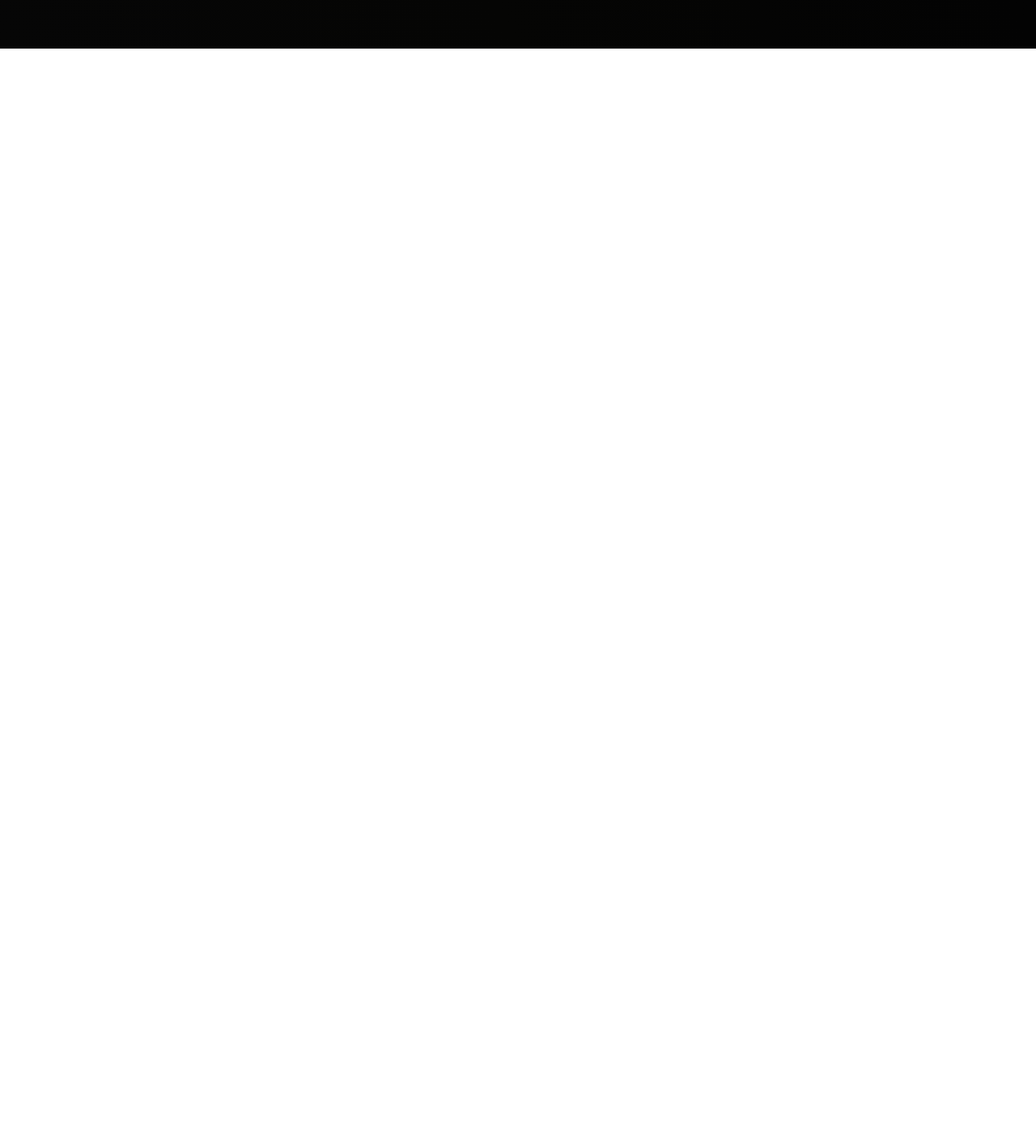
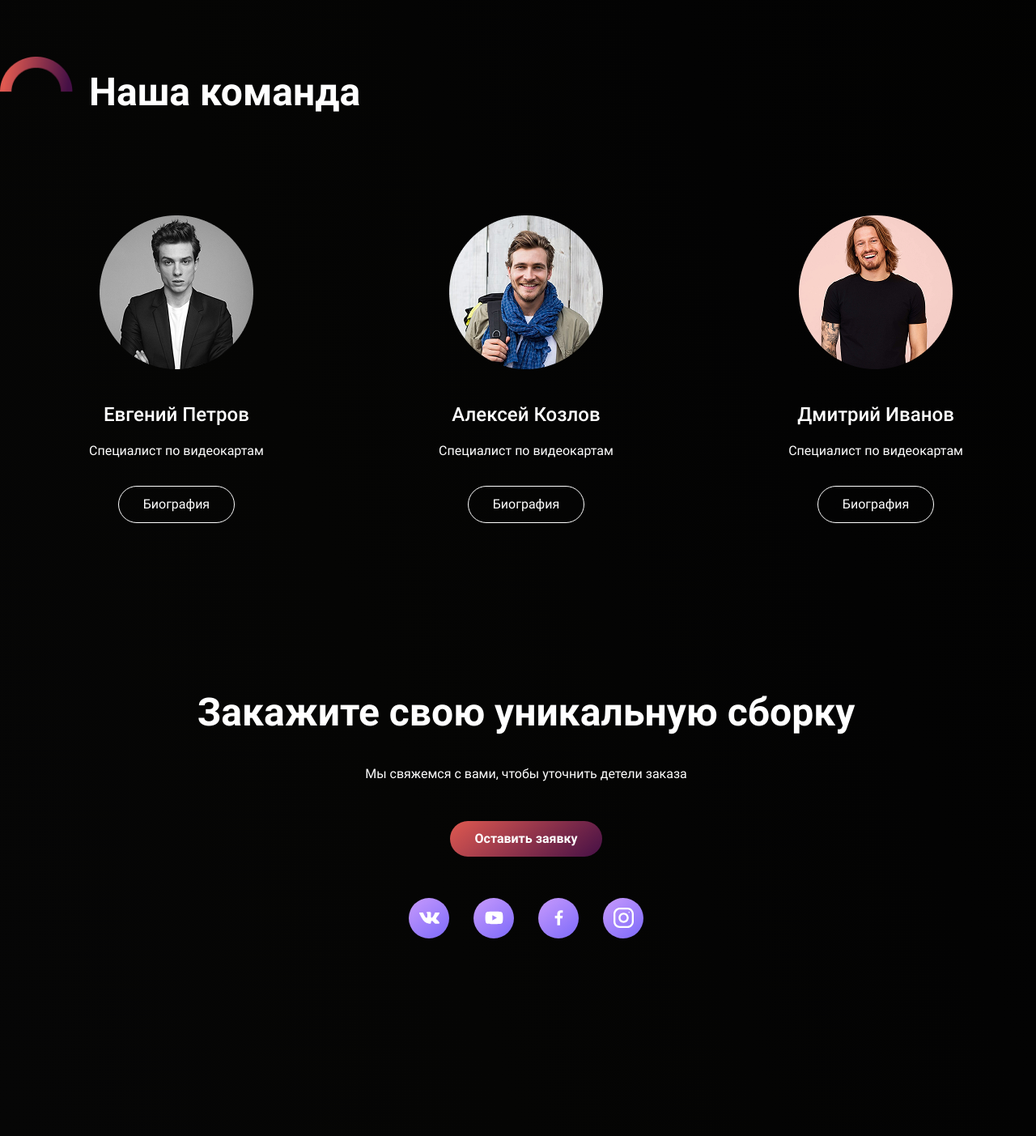
Before and after one commit to shelser/website-of-services, a plain HTML site: page index.html in a window 1280 px wide. Shown: the part 2508-3911 px from the top of the page at 81% size. Before the commit the page ends 2568 px from the top, so only its background shows below. Drawn offline with Linux system fonts and the light colour scheme.

Commit message:
Add files via upload

```diff
--- a/css/style.css
+++ b/css/style.css
@@ -10,6 +10,13 @@
     font-family: 'Roboto';
     src: url('../fonts/Roboto-Bold.woff') format('woff');
     font-weight: bold;
+    font-style: normal;
+}
+
+@font-face {
+    font-family: 'Roboto';
+    src: url('../fonts/Roboto-Medium.woff') format('woff');
+    font-weight: 500;
     font-style: normal;
 }
 
@@ -58,6 +65,17 @@ h6 {
     margin: 0 auto;
 }
 
+:root {
+    --text-size-medium: 1.6rem;
+}
+
+.block_center {
+    display: flex;
+    justify-content: center;
+    align-items: center;                /*добавить классы к элементам*/
+    flex-direction: column;
+}
+
 .button {
     border-radius: 5rem;
     padding: 1rem 3rem;
@@ -90,7 +108,7 @@ h6 {
 }
 
 .header_nav a {
-    font-size: 1.6rem;
+    font-size: var(--text-size-medium);
     line-height: 150%
 }
 
@@ -103,7 +121,7 @@ h6 {
 .header_button {
     margin-left: 55.3rem;
     background: linear-gradient(142deg, #c89afc 0%, #7c6afa 100%);
-    font-size: 1.6rem;
+    font-size: var(--text-size-medium);
     line-height: 150%;
 }
 
@@ -139,7 +157,7 @@ h6 {
 
 .main-display_button {
     background: linear-gradient(141deg, #df5950 0%, #451046 100%);
-    font-size: 1.6rem;
+    font-size: var(--text-size-medium);
     line-height: 150%;
 }
 
@@ -147,10 +165,10 @@ h6 {
     width: 10.2rem;
     height: 11.2rem;
     background-color: #121212;
-    display: flex;
+    /* display: flex;
     align-items: center;
     justify-content: center;
-    flex-direction: column;
+    flex-direction: column; */
 }
 
 .timer_item:not(:last-child) {
@@ -164,7 +182,7 @@ h6 {
 }
 
 .timer_text {
-    font-size: 1.6rem;
+    font-size: var(--text-size-medium);
     line-height: 140%;
     opacity: 0.4;
 }
@@ -198,7 +216,7 @@ h6 {
 }
 
 .work_description {
-    font-size: 1.6rem;
+    font-size: var(--text-size-medium);
     line-height: 160%;
 }
 
@@ -207,13 +225,19 @@ h6 {
     padding-bottom: 20rem;
 }
 
+.process .process_img {
+    transform: rotate(45deg);
+}
+
 .process_img {
     width: 9rem;
     height: 4.5rem;
+    margin-right: 2rem;
 }
 
 .process_header {
     margin-bottom: 4.9rem;
+    padding-top: 1rem;
     font-weight: 700;
     font-size: 4.8rem;
     line-height: 140%;
@@ -226,7 +250,7 @@ h6 {
 .process_description {
     max-width: 41.1rem;
     margin-bottom: 8rem;
-    font-size: 1.6rem;
+    font-size: var(--text-size-medium);
     line-height: 160%;
     opacity: 0.5;
 }
@@ -263,3 +287,110 @@ h6 {
     transform: translate(-50%, 0);
     background: linear-gradient(142deg, #c89afc 0%, #7c6afa 100%);
 }
+
+.command {
+    padding-bottom: 20rem;
+}
+
+.command_title {
+    margin-bottom: 11.9rem;
+}
+
+.command_header {
+    margin-bottom: 0;
+}
+
+.command_wrap {
+    display: flex;
+    justify-content: space-between;
+    padding-left: 11rem;
+    padding-right: 11rem;
+}
+
+.command_img {
+    width: 19rem;
+    height: 19rem;
+    margin-bottom: 4rem;
+    border-radius: 50%;
+}
+
+/* .command_item {
+    display: flex;
+    justify-content: center;
+    align-items: center;
+    flex-direction: column;
+} */
+
+.command_name {
+    margin-bottom: 1.5rem;
+    font-weight: 500;
+    font-size: 2.4rem;
+    line-height: 140%;
+}
+
+.command_professional {
+    margin-bottom: 3rem;
+    font-size: var(--text-size-medium);
+    line-height: 160%;
+}
+
+.command_link {
+    font-size: var(--text-size-medium);
+    line-height: 150%;
+    border: 0.1rem solid #FFFFFF;
+}
+
+.assembly {
+    padding-bottom: 24.4rem;
+}
+
+/* .assembly_wrap {
+    display: flex;
+    justify-content: center;
+    align-items: center;
+    flex-direction: column;
+} */
+
+.assembly_header {
+    margin-bottom: 3rem;
+    font-weight: 700;
+    font-size: 4.8rem;
+    line-height: 140%;
+}
+
+.assembly_description {
+    margin-bottom: 4.52rem;
+    font-size: var(--text-size-medium);
+    line-height: 160%;
+}
+
+.assembly_buttom {
+    margin-bottom: 5.08rem;
+    background: linear-gradient(141deg, #df5950 0%, #451046 100%);
+    font-weight: 700;
+    font-size: var(--text-size-medium);
+    line-height: 150%;
+}
+
+.assembly_socials {
+    display: flex;
+}
+
+.assembly_item {
+    display: flex;
+    justify-content: center;
+    align-items: center;
+    background: linear-gradient(142deg, #c89afc 0%, #7c6afa 100%);
+    border-radius: 50%;
+    width: 5rem;
+    height: 5rem;
+}
+
+.assembly_item img {
+    width: 50%;
+    height: 50%;
+}
+
+.assembly_item:not(:last-child) {
+    margin-right: 3rem;
+}
--- a/index.html
+++ b/index.html
@@ -35,19 +35,19 @@
                     под ваш бюджет
                 </h1>
                 <div class="timer main-display-timer">
-                    <div class="timer_item">
+                    <div class="timer_item block_center">
                         <div class="timer_count">18</div>
                         <div class="timer_text">Дней</div>
                     </div>
-                    <div class="timer_item">
+                    <div class="timer_item block_center">
                         <div class="timer_count">18</div>
                         <div class="timer_text">Часов</div>
                     </div>
-                    <div class="timer_item">
+                    <div class="timer_item block_center">
                         <div class="timer_count">18</div>
                         <div class="timer_text">Минут</div>
                     </div>
-                    <div class="timer_item">
+                    <div class="timer_item block_center">
                         <div class="timer_count">18</div>
                         <div class="timer_text">Секунд</div>
                     </div>
@@ -83,7 +83,7 @@
                 <div class="process_wrap">
                     <div class="process_title">
                         <div class="process_img">
-                            <img src="img/Ellipse 1 (Stroke).png" alt="">
+                            <img src="img/Ellipse 1 .png" alt="">
                         </div>
                         <h2 class="process_header">Процесс работы</h2>
                     </div>
@@ -112,6 +112,67 @@
                 </div>
             </div>
         </section>
+
+        <section class="command">
+            <div class="container">
+                <div class="process_title command_title">
+                    <div class="process_img">
+                        <img src="img/Ellipse 1 .png" alt="">
+                    </div>
+                    <h2 class="process_header command_header">Наша команда</h2>
+                </div>
+                <div class="command_wrap">
+                    <div class="command_item block_center">
+                        <div class="command_img">
+                            <img src="img/Ellipse 2.png" alt="">
+                        </div>
+                        <h3 class="command_name">Евгений Петров</h3>
+                        <div class="command_professional">Специалист по видеокартам</div>
+                        <a href="#" class="button command_link">Биография</a>
+                    </div>
+                    <div class="command_item block_center">
+                        <div class="command_img">
+                            <img src="img/Ellipse 3.png" alt="">
+                        </div>
+                        <h3 class="command_name">Алексей Козлов</h3>
+                        <div class="command_professional">Специалист по видеокартам</div>
+                        <a href="#" class="button command_link">Биография</a>
+                    </div>
+                    <div class="command_item block_center">
+                        <div class="command_img">
+                            <img src="img/Ellipse 4.png" alt="">
+                        </div>
+                        <h3 class="command_name">Дмитрий Иванов</h3>
+                        <div class="command_professional">Специалист по видеокартам</div>
+                        <a href="#" class="button command_link">Биография</a>
+                    </div>
+                </div>
+            </div>
+        </section>
+
+        <section class="assembly">
+            <div class="container">
+                <div class="assembly_wrap block_center">
+                    <h2 class="assembly_header">Закажите свою уникальную сборку</h2>
+                    <div class="assembly_description">Мы свяжемся с вами, чтобы уточнить детели заказа</div>
+                    <button class="button assembly_buttom">Оставить заявку</button>
+                    <div class="assembly_socials">
+                        <div class="assembly_item">
+                            <img src="img/vk.svg" alt="">
+                        </div>
+                        <div class="assembly_item">
+                            <img src="img/youtube.svg" alt="">
+                        </div>
+                        <div class="assembly_item">
+                            <img src="img/facebook.svg" alt="">
+                        </div>
+                        <div class="assembly_item">
+                            <img src="img/instagram.svg" alt="">
+                        </div>
+                    </div>
+                </div>
+            </div>
+        </section>
     </main>
 </body>
 
```
Also changed, not shown: img/Ellipse 1 .png (added), img/Ellipse 2.png (added), img/Ellipse 3.png (added), img/Ellipse 4.png (added), img/facebook.svg (added), img/instagram.svg (added), img/vk.svg (added), img/youtube.svg (added).
